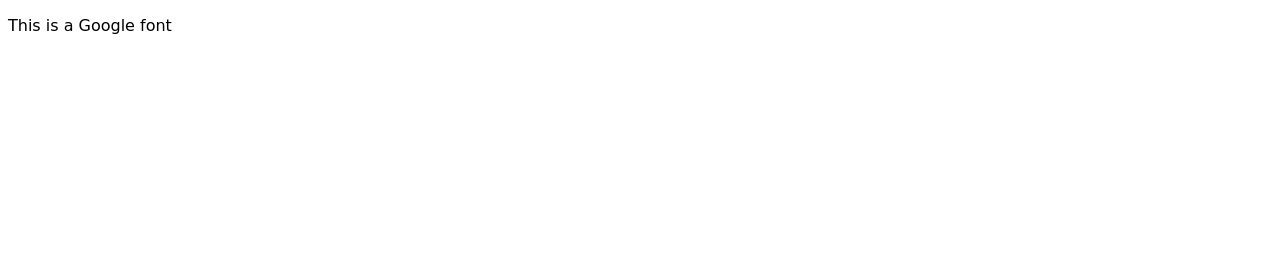
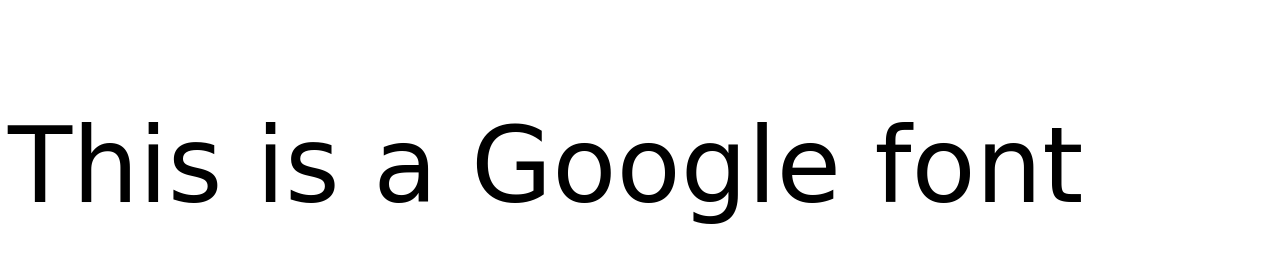
Before and after one commit to marronea/Week04, a plain HTML site: page index.html in a window 1280 px wide. Drawn offline with Linux system fonts and the light colour scheme; a web font is replaced by a local one.

Commit message:
Update stylesheet.css

```diff
--- a/stylesheet.css
+++ b/stylesheet.css
@@ -1,4 +1,4 @@
-
 p {
     font-family: 'Ranchers', cursive;
+    font-size: 105px
 }
```
